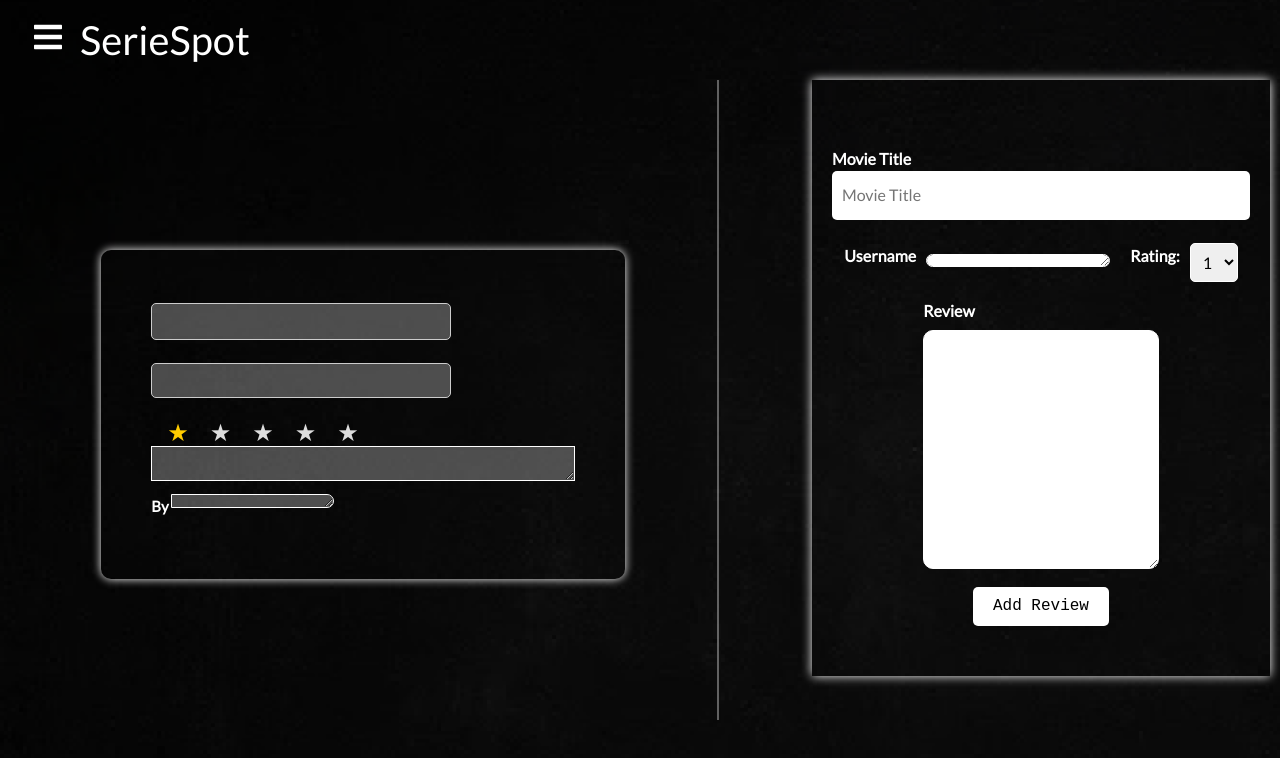
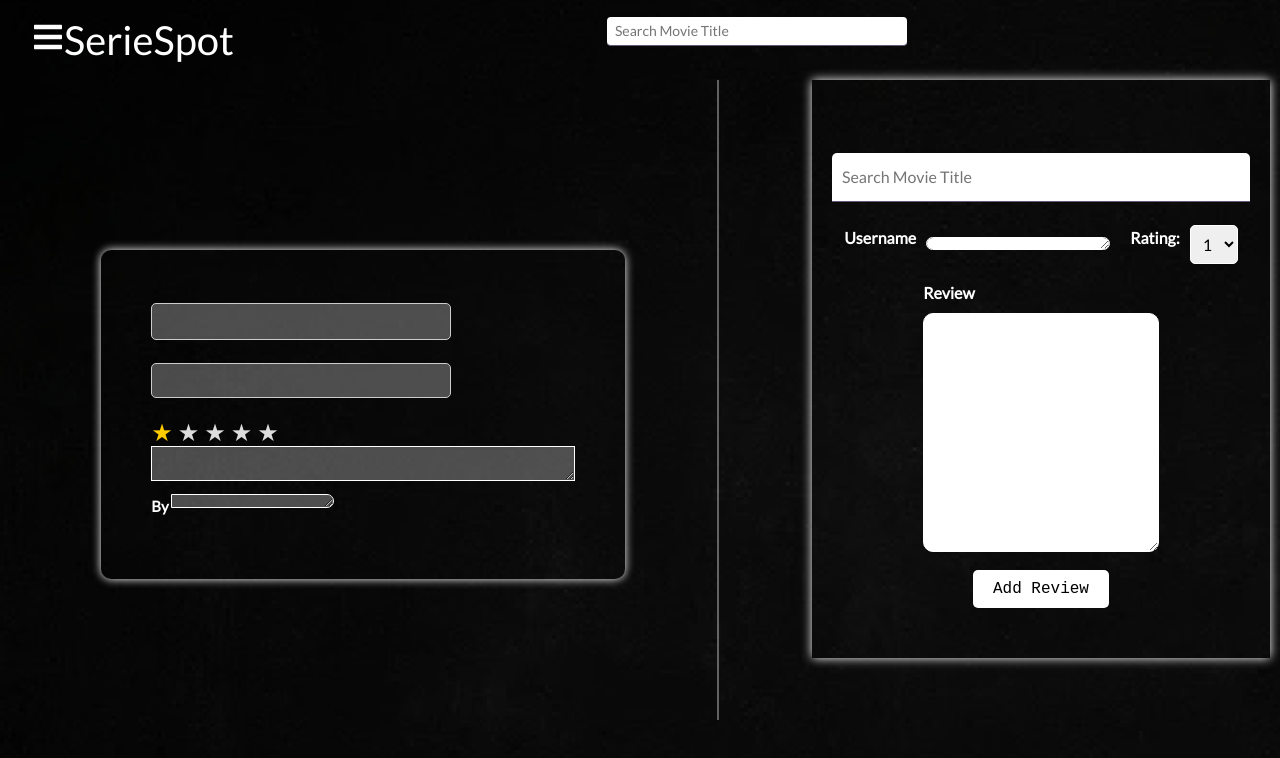
Before and after one commit to Shuntta/SerieSpot, a React (Create React App) app: page /CreateReview in a window 1280 px wide. Shown: the top 758 px of the page. Built offline with nearby package versions, Linux system fonts and the light colour scheme.

Commit message:
navbar minimamente funcional

```diff
--- a/src/assets/styles/Navbar.css
+++ b/src/assets/styles/Navbar.css
@@ -1,5 +1,5 @@
+/* Navbar.css */
 .navbar {
-  /* background-color: #eceef5; */
   height: 80px;
   display: flex;
   justify-content: start;
@@ -15,7 +15,6 @@
 }
 
 .nav-menu {
-/*   background-color: #060b26; */
   width: 200px;
   height: 100vh;
   display: flex;
@@ -28,13 +27,12 @@
 }
 
 .nav-menu.active {
-  cursor: pointer;
   left: 0;
   transition: 350ms;
   z-index: 2;
 }
 
-.nav-text {
+.nav-text, .navbar-toggle {
   display: flex;
   justify-content: start;
   align-items: center;
@@ -43,7 +41,7 @@
   height: 60px;
 }
 
-.nav-text a {
+.nav-text a, .navbar-toggle a {
   text-decoration: none;
   color: #f5f5f5;
   font-size: 18px;
@@ -64,7 +62,6 @@
 }
 
 .navbar-toggle {
- /*  background-color: #060b26; */
   width: 100%;
   height: 80px;
   display: flex;
@@ -72,11 +69,50 @@
   align-items: center;
 }
 
-span {
-  margin-left: 16px;
-}
-
 .logo {
   font-size: 40px;
   color: white;
 }
+
+/* Ajustes específicos para AutocompleteInput dentro da Navbar */
+.navbar .autocomplete-input-container {
+  position: relative;
+  flex-grow: 1;
+  width: 50%;
+  max-width: 300px;
+  margin: 0 auto; /* Centraliza apenas dentro da Navbar */
+}
+
+.navbar .autocomplete-input {
+  padding: 6px 8px;
+  font-size: 14px;
+  border-radius: 4px;
+}
+
+.navbar .search-button {
+  padding: 6px 8px;
+  font-size: 14px;
+}
+
+.navbar .list {
+  position: absolute;
+  top: 100%;
+  left: 0;
+  right: 0;
+  z-index: 10;
+  background-color: #fff;
+  border: 1px solid #ddd;
+  border-top: none;
+  list-style: none;
+  overflow-y: auto;
+  max-height: 300px;
+}
+
+.navbar .list-item {
+  padding: 8px 10px;
+  font-size: 14px;
+}
+
+.navbar .list-item:hover {
+  background-color: #f5f5f5;
+}
--- a/src/components/AutocompleteInput.js
+++ b/src/components/AutocompleteInput.js
@@ -1,10 +1,33 @@
+// AutocompleteInput.js
 import React, { useState, useEffect } from "react";
-import "./AutocompleteInput.css"; // Importe o arquivo de estilos
+import "./AutocompleteInput.css"; // Certifique-se de que o caminho está correto
 
 const AutocompleteInput = ({ onTitleChange }) => {
   const [inputValue, setInputValue] = useState("");
   const [suggestions, setSuggestions] = useState([]);
   const [isFocused, setIsFocused] = useState(false);
+
+  useEffect(() => {
+    const timerId = isFocused && inputValue.trim() !== "" && setTimeout(() => {
+      const apiKey = "659b7a4b0ba0a85e50933e72a4644fa5"; // Substitua com sua chave de API do TMDb
+      const apiUrl = `https://api.themoviedb.org/3/search/movie?api_key=${apiKey}&query=${encodeURIComponent(inputValue)}`;
+
+      fetch(apiUrl)
+        .then(response => response.json())
+        .then(data => {
+          const titlesWithReleaseDates = data.results
+            ? data.results.map(movie => ({
+                title: movie.title,
+                release_date: movie.release_date,
+              }))
+            : [];
+          setSuggestions(titlesWithReleaseDates);
+        })
+        .catch(error => console.error("Erro ao buscar sugestões:", error));
+    }, 500); // Debounce delay
+
+    return () => clearTimeout(timerId); // Cleanup
+  }, [inputValue, isFocused]);
 
   const handleFocus = () => {
     setIsFocused(true);
@@ -13,7 +36,7 @@ const AutocompleteInput = ({ onTitleChange }) => {
   const handleBlur = () => {
     setTimeout(() => {
       setIsFocused(false);
-    }, 0);
+    }, 100); // Ajuste o tempo se necessário
   };
 
   const handleClickSuggestion = (selectedValue) => {
@@ -22,57 +45,25 @@ const AutocompleteInput = ({ onTitleChange }) => {
     setSuggestions([]);
   };
 
-  useEffect(() => {
-    if (isFocused) {
-      const apiKey = "659b7a4b0ba0a85e50933e72a4644fa5"; // Substitua com sua chave de API do TMDb
-      const apiUrl = `https://api.themoviedb.org/3/search/movie?api_key=${apiKey}&query=${inputValue}`;
-
-      if (inputValue.trim() !== "") { // Verifique se o campo de entrada não está vazio
-        fetch(apiUrl)
-          .then((response) => response.json())
-          .then((data) => {
-            const titlesWithReleaseDates = data.results
-              ? data.results.map((movie) => ({
-                  title: movie.title,
-                  release_date: movie.release_date,
-                }))
-              : [];
-
-            setSuggestions(titlesWithReleaseDates);
-          })
-          .catch((error) => {
-            console.error("Erro ao buscar sugestões:", error);
-          });
-      } else {
-        setSuggestions([]); // Limpar as sugestões quando o campo está vazio
-      }
-    }
-  }, [inputValue, isFocused]);
-
-
   return (
     <div className="autocomplete-input-container">
-      <label>Movie Title</label>
       <input
-        placeholder="Movie Title"
+        placeholder="Search Movie Title"
         className="autocomplete-input"
-        type="text"
-        id="input1"
-        required
         value={inputValue}
         onFocus={handleFocus}
         onBlur={handleBlur}
         onChange={(e) => setInputValue(e.target.value)}
       />
-      {isFocused && (
+      {isFocused && suggestions.length > 0 && (
         <ul className="list">
-          {suggestions.map((suggestion) => (
+          {suggestions.map((suggestion, index) => (
             <li
-              key={suggestion.title}
-              className="list-items"
+              key={index}
+              className="list-item"
               onMouseDown={() => handleClickSuggestion(suggestion)}
             >
-              {suggestion.title}
+              {suggestion.title} ({suggestion.release_date.split("-")[0]})
             </li>
           ))}
         </ul>
--- a/src/components/Navbar.js
+++ b/src/components/Navbar.js
@@ -1,37 +1,36 @@
-import React, { useState } from "react";
-import * as FaIcons from "react-icons/fa";
-import * as AiIcons from "react-icons/ai";
-import { Link } from "react-router-dom";
-import { SidebarData } from "./Sidebar";
-import "../assets/styles/Navbar.css";
-import { IconContext } from "react-icons";
+import React, { useState } from 'react';
+import * as FaIcons from 'react-icons/fa';
+import { Link } from 'react-router-dom';
+import { SidebarData } from './Sidebar'; // Ajuste conforme necessário
+import { IconContext } from 'react-icons';
+import AutocompleteInput from './AutocompleteInput'; // Ajuste o caminho conforme necessário
+import '../assets/styles/Navbar.css'; // Ajuste conforme necessário
 
 function Navbar() {
   const [sidebar, setSidebar] = useState(false);
 
   const showSidebar = () => setSidebar(!sidebar);
 
+  const handleTitleChange = (title, releaseDate) => {
+    console.log('Selected movie:', title, releaseDate);
+    // Aqui você pode implementar o que deseja fazer com o título do filme selecionado
+  };
+
   return (
     <>
-      <IconContext.Provider value={{ color: "#fff" }}>
-
+      <IconContext.Provider value={{ color: '#fff' }}>
         <div className="navbar">
-
           <Link to="#" className="menu-bars">
-            <FaIcons.FaBars onClick={showSidebar}  />
+            <FaIcons.FaBars onClick={showSidebar} />
           </Link>
-
           <span className="logo">SerieSpot</span>
-
-
+          <AutocompleteInput onTitleChange={handleTitleChange} />
         </div>
-        <nav className={sidebar ? "nav-menu active" : "nav-menu"}>
+        <nav className={sidebar ? 'nav-menu active' : 'nav-menu'}>
           <ul className="nav-menu-items" onClick={showSidebar}>
             <li className="navbar-toggle">
               <Link to="#" className="menu-bars">
-
-               {/*  <AiIcons.AiOutlineClose /> */}
-
+                {/* Coloque aqui o botão para fechar o menu, se necessário */}
               </Link>
             </li>
             {SidebarData.map((item, index) => {
--- a/src/components/SearchBar.js
+++ b/src/components/SearchBar.js
@@ -1,4 +1,5 @@
 import React, { useState } from "react";
+import * as AiIcons from 'react-icons/ai';
 
 const SearchBar = ({ onSearch }) => {
   const [searchText, setSearchText] = useState("");
@@ -15,6 +16,7 @@ const SearchBar = ({ onSearch }) => {
         value={searchText}
         onChange={(e) => setSearchText(e.target.value)}
       />
+       <AiIcons.AiOutlineSearch className="search-icon" />
       <button onClick={handleSearch}>Search</button>
     </div>
   );
```
Also changed, not shown: src/assets/styles/SearchBar.css (added, +22 -0 lines), src/components/AutocompleteInput.css (line endings or trailing spaces).
